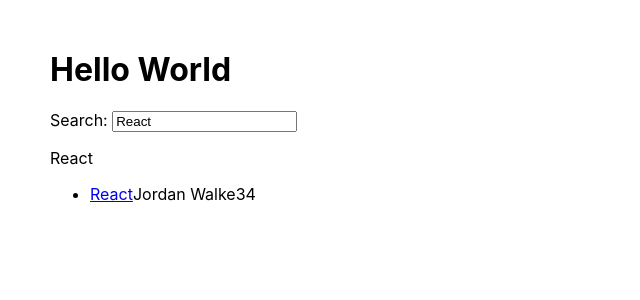
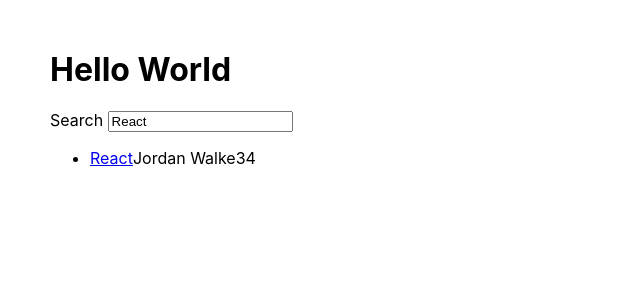
Before and after one commit to tomerrajuan/road-to-react_hacker-stories, a React (Create React App) app: page / in a window 1280 px wide. Shown: the top 300 px of the page, without its empty margins (0-640 px from the left). Built offline with nearby package versions, Linux system fonts and the light colour scheme.

Commit message:
[reusable-components] make Search reusable

```diff
--- a/src/App.js
+++ b/src/App.js
@@ -1,7 +1,6 @@
 import * as React from 'react';
-import { useState, useEffect } from 'react';
 import List from './components/List';
-import Search from './components/Search';
+import InputWithLabel from './components/InputWithLabel';
 
 const stories = [
   {
@@ -51,7 +50,12 @@
   return (
     <div>
       <h1>Hello World</h1>
-      <Search onSearch={handleSearch} search={searchTerm} />
+      <InputWithLabel
+        id="search"
+        label="Search"
+        value={searchTerm}
+        onInputChange={handleSearch}
+      />
       <List list={searchedStories} />
     </div>
   );
--- /dev/null
+++ b/src/components/InputWithLabel.js
@@ -0,0 +1,16 @@
+import React from 'react';
+
+const InputWithLabel = ({ id, label, value, onInputChange }) => (
+  <>
+    <label htmlFor={id}>{label}</label>
+    &nbsp;
+    <input
+      id={id}
+      type="text"
+      value={value}
+      onChange={onInputChange}
+    />
+  </>
+  );
+
+export default InputWithLabel;
--- a/src/components/Search.js
+++ /dev/null
@@ -1,18 +0,0 @@
-import React from 'react';
-
-const Search = ({ onSearch, search }) => {
-  return (
-    <>
-      <label htmlFor="search">Search: </label>
-      <input
-        id="search"
-        type="text"
-        value={search}
-        onChange={(e) => onSearch(e.target.value)}
-      />
-      <p>{search}</p>
-    </>
-  );
-};
-
-export default Search;
```
